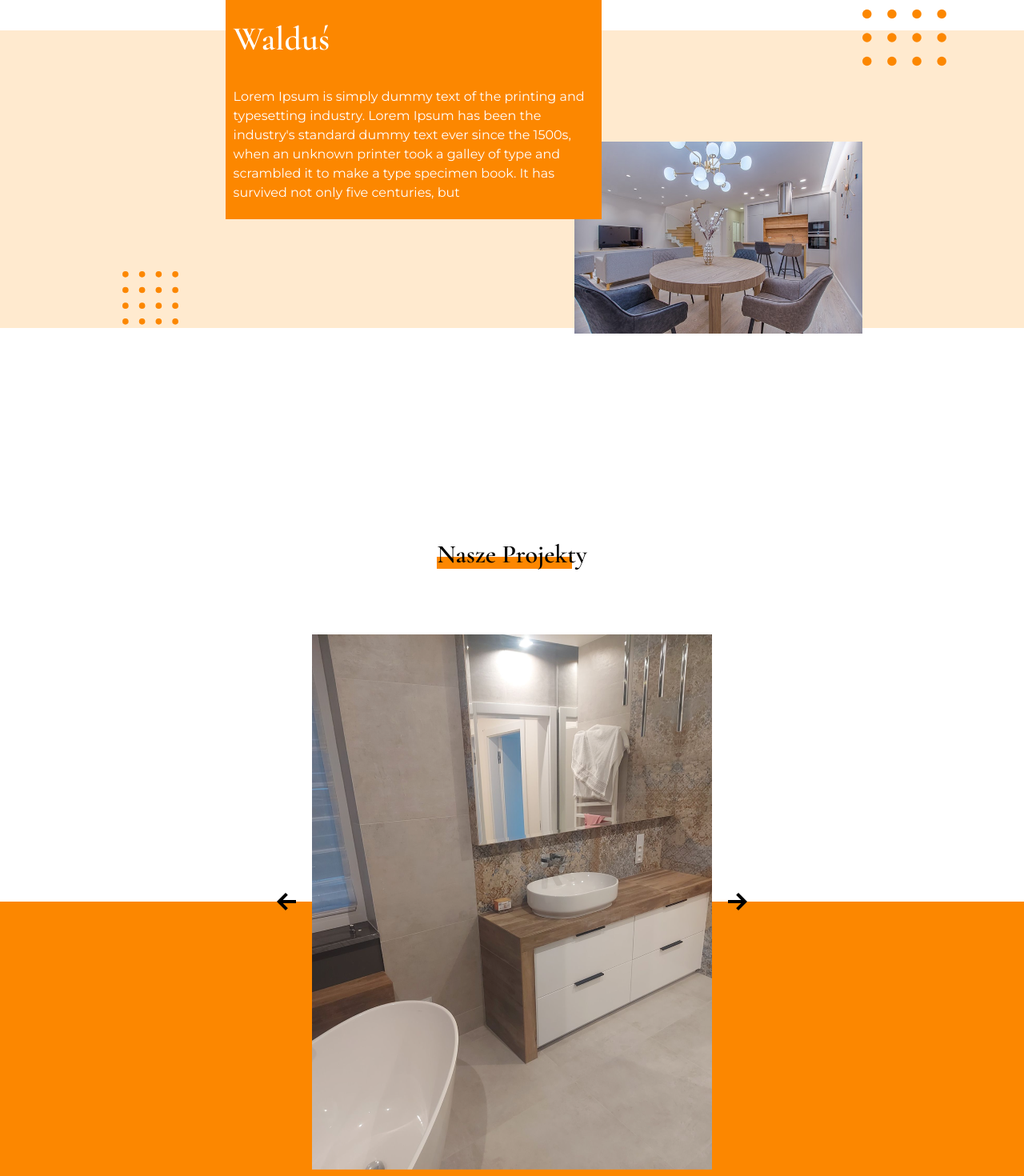
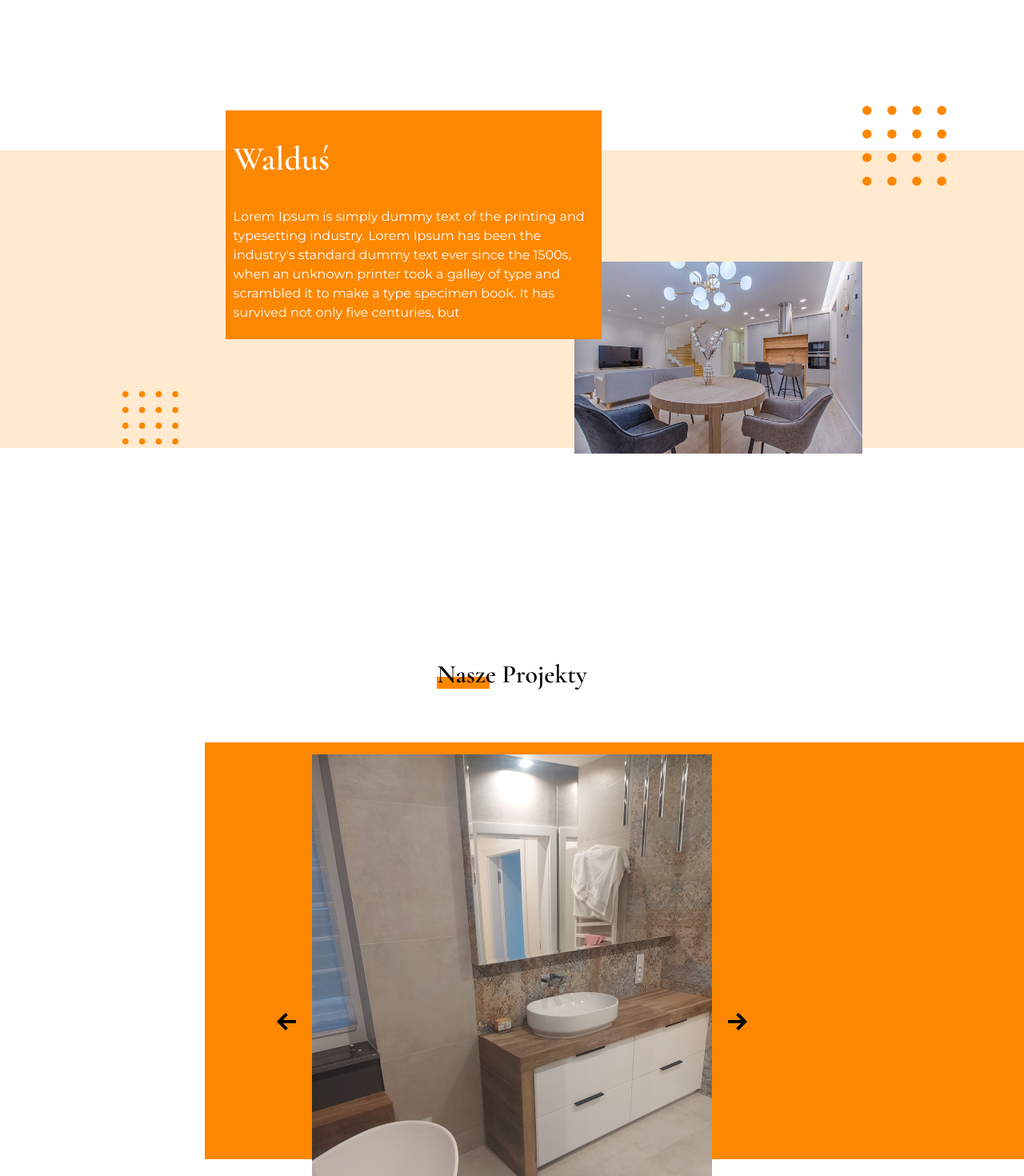
Before and after one commit to KarolG99/Waldus-new, a React (Create React App) app: page / in a window 1280 px wide. Shown: the part 1820-3290 px from the top of the page at 80% size. Built offline with nearby package versions, Linux system fonts and the light colour scheme.

Commit message:
changes in projects

```diff
--- a/src/components/About/About.styles.ts
+++ b/src/components/About/About.styles.ts
@@ -2,7 +2,7 @@ import styled from "styled-components";
 import { ReactComponent as Ellipse } from "../../assets/icons/ellipseGroup.svg";
 
 export const AboutWrapper = styled.article`
-  margin-top: 150px;
+  margin-top: 200px;
   display: flex;
   justify-content: center;
   flex-direction: column;
@@ -17,6 +17,10 @@ export const AboutWrapper = styled.article`
     background-color: ${({ theme }) => theme.color.light};
     top: 50px;
     z-index: -1;
+  }
+
+  ${({ theme }) => theme.mq.tablet} {
+    margin-top: 300px;
   }
 
   ${({ theme }) => theme.mq.desktop} {
--- a/src/components/Projects/Projects.styles.ts
+++ b/src/components/Projects/Projects.styles.ts
@@ -13,7 +13,8 @@ export const Scale = keyframes`
 `;
 
 export const ProjectsWrapper = styled.div`
-  margin-top: 250px;
+  margin-top: 300px;
+  position: relative;
 
   ${({ theme }) => theme.mq.desktop} {
     margin-top: 400px;
@@ -30,7 +31,7 @@ export const ProjectsWrapper = styled.div`
       bottom: 2px;
       left: 0%;
       content: "";
-      width: 90%;
+      width: 35%;
       height: 15px;
       background-color: ${({ theme }) => theme.color.primary};
       z-index: -1;
@@ -61,12 +62,12 @@ export const CarouselImage = styled.img`
 `;
 
 export const AfterElement = styled.div`
+  width: 80%;
+  height: 60%;
   position: absolute;
+  top: 12%;
+  right: 0;
   background-color: ${({ theme }) => theme.color.primary};
-  /* background-color: #DFE0DF; */
-  width: 100%;
-  height: 50%;
-  top: 50%;
   z-index: -1;
 `;
 
--- a/src/components/Projects/Projects.tsx
+++ b/src/components/Projects/Projects.tsx
@@ -47,8 +47,9 @@ const Projects = () => {
           alt="projekty"
         />
         <ArrowIcon onClick={() => toggleImage("next")} />
-        <AfterElement></AfterElement>
       </CarouselWrapper>
+
+      <AfterElement />
     </ProjectsWrapper>
   );
 };
```
